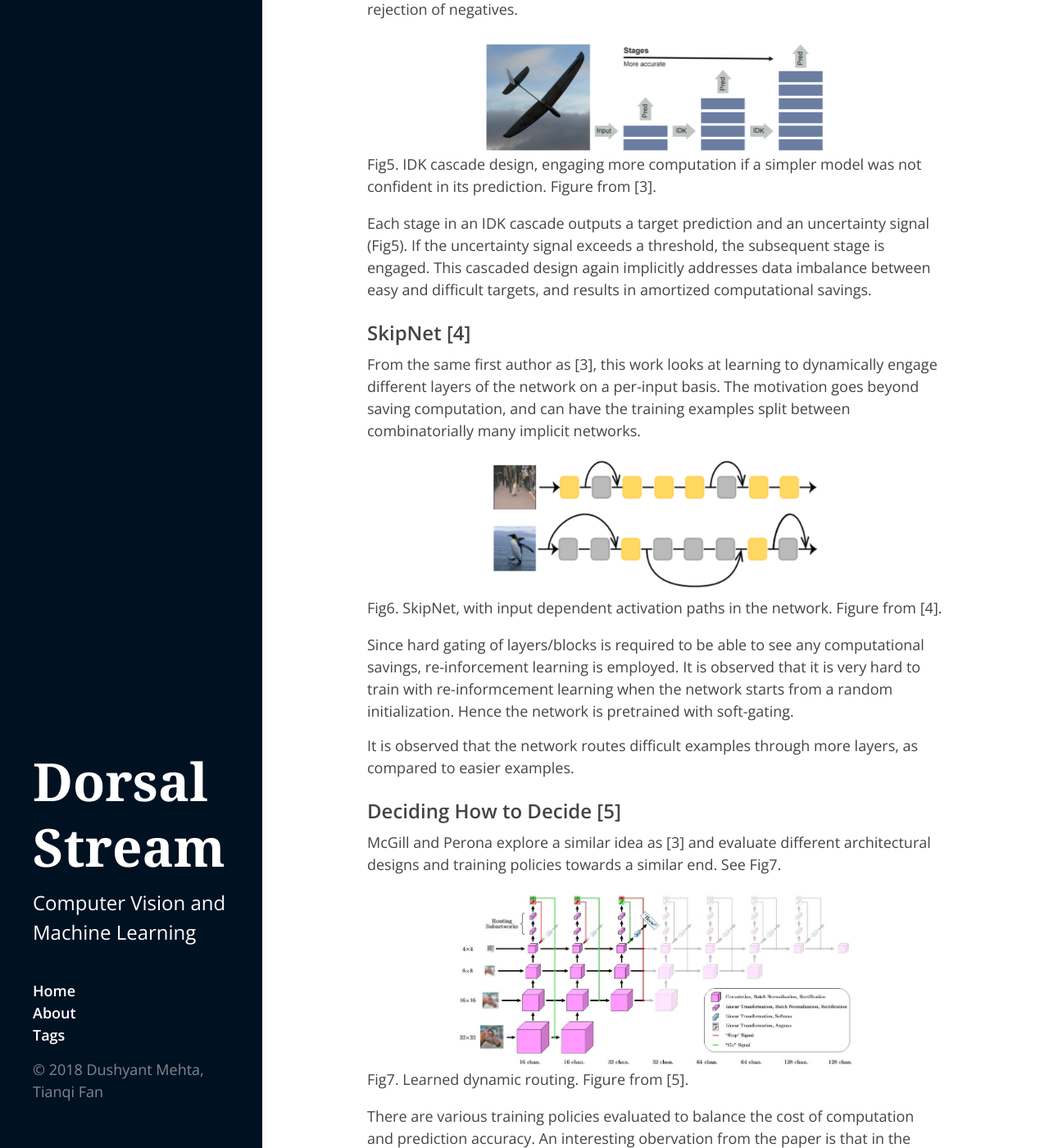
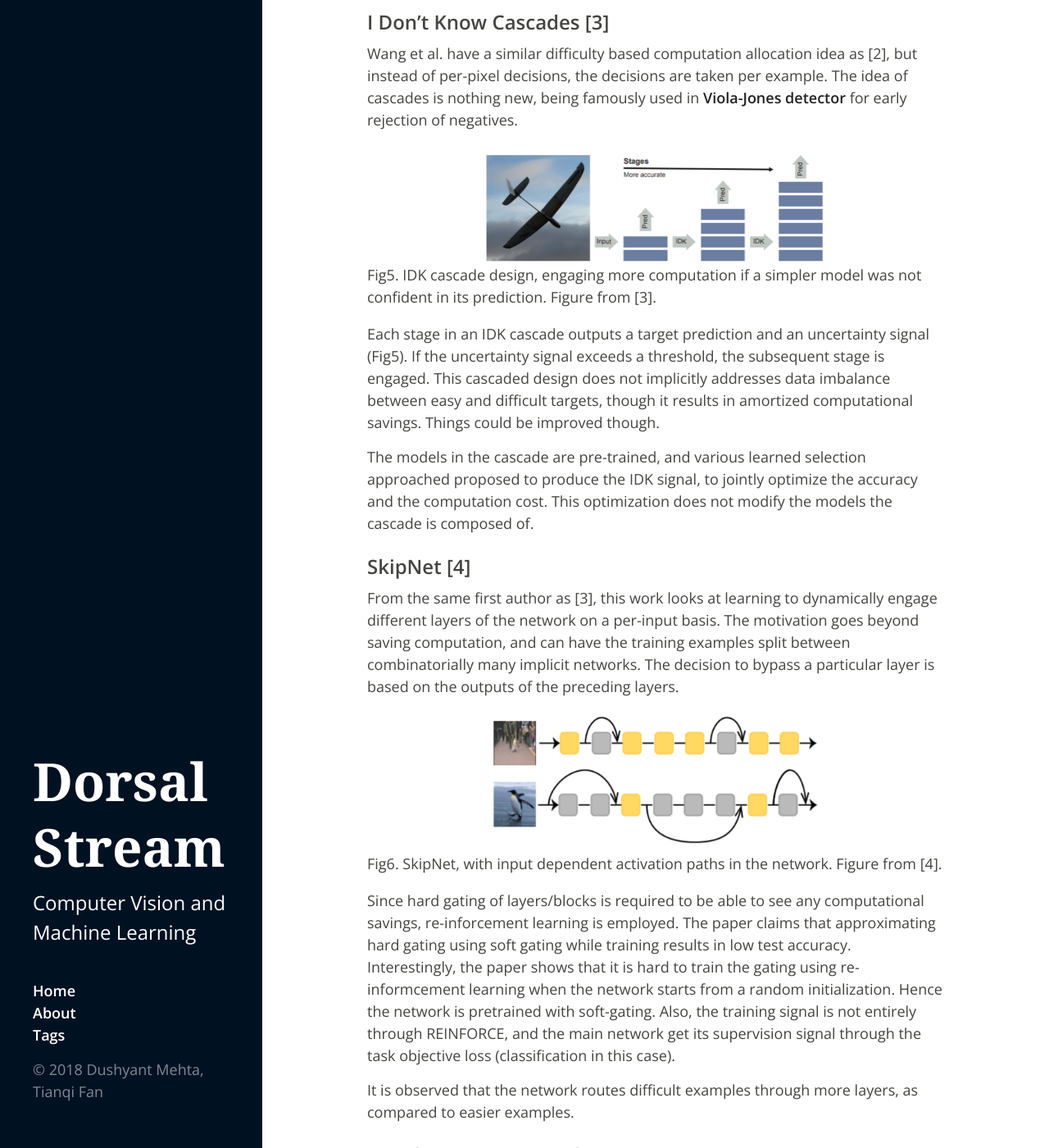
Before and after one commit to dorsalstream/dorsalstream.github.io, a Jekyll site: the page built from _posts/2018-04-25-DynamicRouting.md, in a window 1280 px wide and 1400 px high, scrolled down 2098 px. Shown: the whole window at 82% size. Built offline with Jekyll 4.4.1, drawn with Linux system fonts in a browser that asks for light colours; comment, search, counter and statistics services are not loaded; some of the changed text lies outside the part shown.

Commit message:
minor edits

```diff
--- a/_posts/2018-04-25-DynamicRouting.md
+++ b/_posts/2018-04-25-DynamicRouting.md
@@ -38,9 +38,10 @@
   <img src="/assets/dynaRoute/napce3.jpg" alt="Region Convolution" width="60%" display="block" margin-left="auto" margin-right="auto">
   <figcaption>Fig4. Region convolution to focus computation on the masked region. Figure from [2]. </figcaption>
 </figure>
-Computational savings come from region convolution (Fig4), which doesn't spend computations on regions that would be masked out.
+Computational savings come from region convolution (Fig4), which doesn't spend computations on regions that would be masked out. The approach uses per pixel classification confidence at each stage to decide whether to engage the subsequent stage. The choice of which stage processes a particular pixel is implicitly dependent on the apparent difficulty of classifying the pixel, and not learned through an explicitly defined objective.
 
-We will see similar themes in other work that we are going to discuss.
+It remains an open problem to extend such an approach to regression problems, and problems where there isn't an image-to-image mapping.
+
 
 ### I Don't Know Cascades [3]
 Wang et al. have a similar difficulty based computation allocation idea as [2], but instead of per-pixel decisions, the decisions are taken per example.
@@ -50,15 +51,19 @@
   <figcaption>Fig5. IDK cascade design, engaging more computation if a simpler model was not confident in its prediction. Figure from [3]. </figcaption>
 </figure>
 
-Each stage in an IDK cascade outputs a target prediction and an uncertainty signal (Fig5). If the uncertainty signal exceeds a threshold, the subsequent stage is engaged. This cascaded design again implicitly addresses data imbalance between easy and difficult targets, and results in amortized computational savings.
+Each stage in an IDK cascade outputs a target prediction and an uncertainty signal (Fig5). If the uncertainty signal exceeds a threshold, the subsequent stage is engaged. This cascaded design does not implicitly addresses data imbalance between easy and difficult targets, though it results in amortized computational savings. Things could be improved though.
+
+The models in the cascade are pre-trained, and various learned selection approached proposed to produce the IDK signal, to jointly optimize the accuracy and the computation cost. This optimization does not modify the models the cascade is composed of.
 
 ### SkipNet [4]
-From the same first author as [3], this work looks at learning to dynamically engage different layers of the network on a per-input basis. The motivation goes beyond saving computation, and can have the training examples split between combinatorially many implicit networks.
+From the same first author as [3], this work looks at learning to dynamically engage different layers of the network on a per-input basis. The motivation goes beyond saving computation, and can have the training examples split between combinatorially many implicit networks. The decision to bypass a particular layer is based on the outputs of the preceding layers.
+
  <figure class="figcenter">
   <img src="/assets/dynaRoute/skipnet.png" alt="SkipnNet" width="60%" display="block" margin-left="auto" margin-right="auto">
   <figcaption>Fig6. SkipNet, with input dependent activation paths in the network. Figure from [4]. </figcaption>
 </figure>
-Since hard gating of layers/blocks is required to be able to see any computational savings, re-inforcement learning is employed. It is observed that it is very hard to train with re-informcement learning when the network starts from a random initialization. Hence the network is pretrained with soft-gating.
+
+Since hard gating of layers/blocks is required to be able to see any computational savings, re-inforcement learning is employed. The paper claims that approximating hard gating using soft gating while training results in low test accuracy. Interestingly, the paper shows that it is hard to train the gating using re-informcement learning when the network starts from a random initialization. Hence the network is pretrained with soft-gating. Also, the training signal is not entirely through REINFORCE, and the main network get its supervision signal through the task objective loss (classification in this case).
 
 It is observed that the network routes difficult examples through more layers, as compared to easier examples.
 
```
